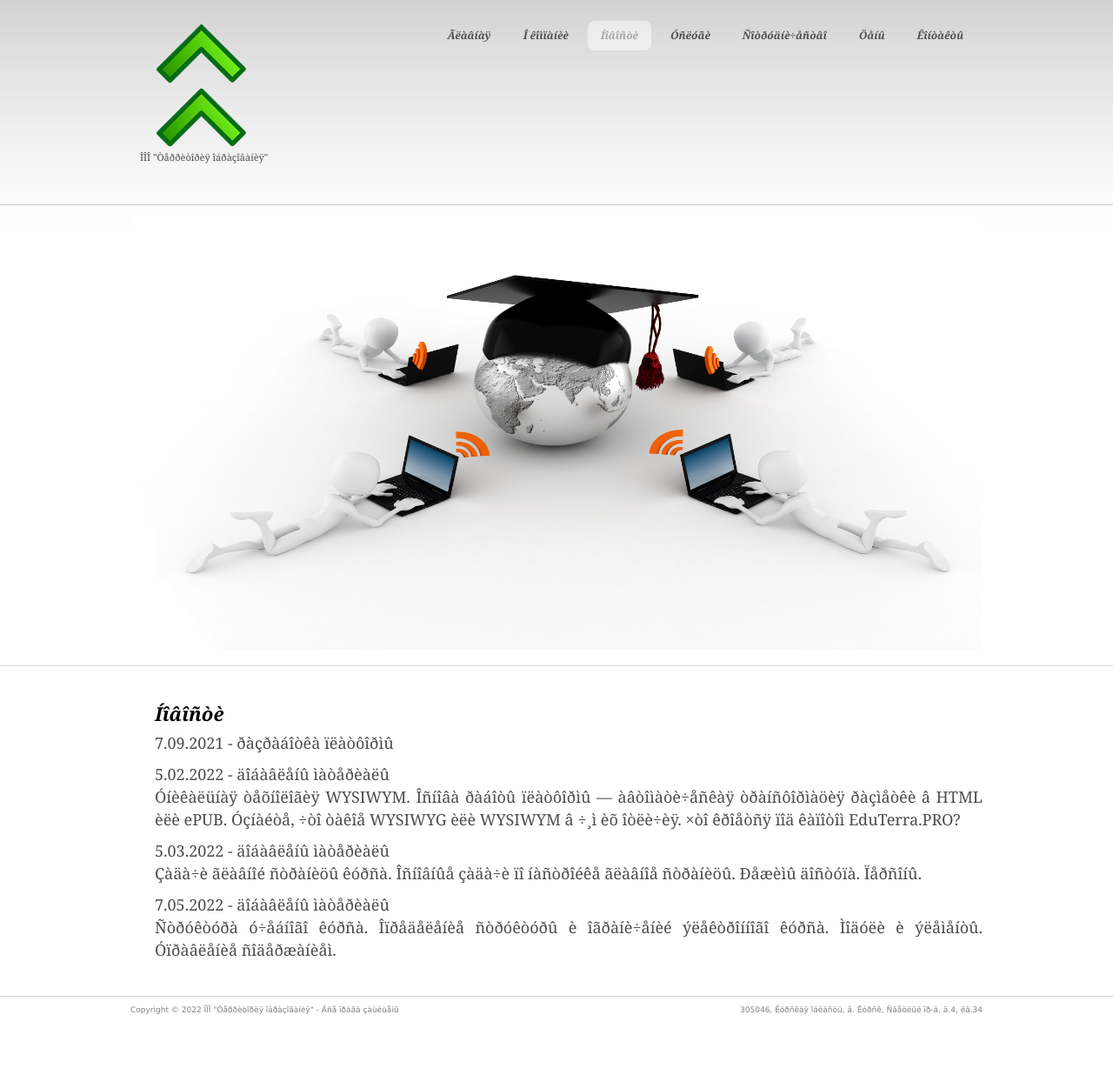
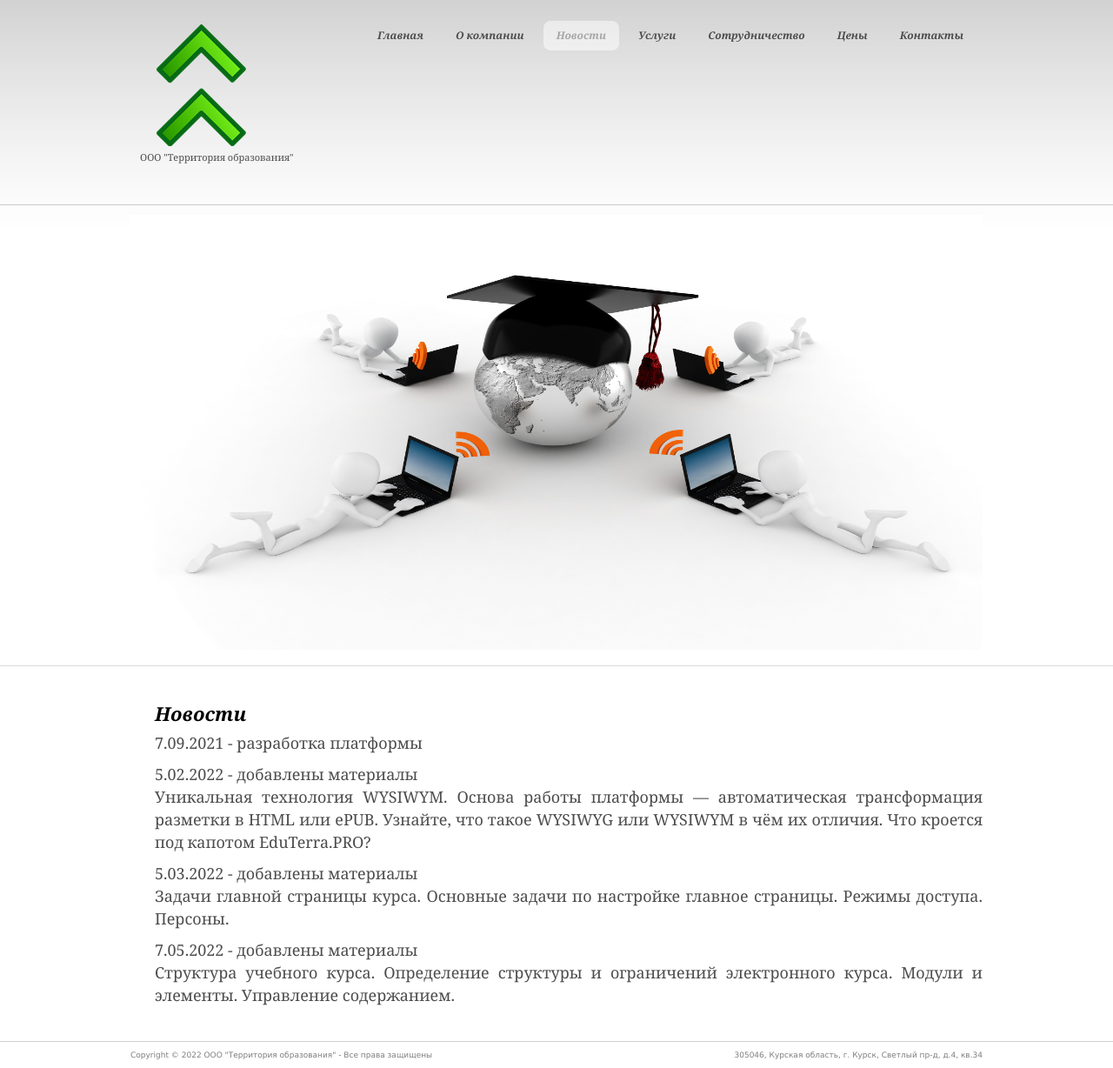
Before and after one commit to eduterra1/eduterra1.github.io, a plain HTML site: page news.html in a window 1280 px wide. Shown: the whole page at 87% size. Before the commit the page ends 1176 px from the top, so only its background shows below. Drawn offline with Linux system fonts and the light colour scheme.

Commit message:
Update news.html

```diff
--- a/news.html
+++ b/news.html
@@ -1,7 +1,7 @@
 <!DOCTYPE html PUBLIC "-//W3C//DTD XHTML 1.0 Transitional//EN" "http://www.w3.org/TR/xhtml1/DTD/xhtml1-transitional.dtd">
 <html xmlns="http://www.w3.org/1999/xhtml">
 <head>
-<title>ÎÎÎ "Òåððèòîðèÿ îáðàçîâàíèÿ"</title>
+<title>ООО "Территория образования"</title>
 <meta http-equiv="Content-type" content="text/html; charset=utf-8" />
 <link rel="stylesheet" href="css/style.css" type="text/css" media="all" />
 </head>
@@ -11,18 +11,18 @@
   <div class="shell">
     <div id="logo-holder">
       <a href="index.html"><img src=images/index_09.png></a>
-<p>ÎÎÎ "Òåððèòîðèÿ îáðàçîâàíèÿ"</p>
+<p>ООО "Территория образования"</p>
 
     </div>
     <div id="navigation">
       <ul>
-        <li><a href="index.html"><span>Ãëàâíàÿ</span></a></li>
-        <li><a href="komp.html"><span>Î êîìïàíèè</span></a></li>
-        <li><a href="news.html" class="active"><span>Íîâîñòè</span></a></li>
-        <li><a href="usl.html"><span>Óñëóãè</span></a></li>
-        <li><a href="sotr.html"><span>Ñîòðóäíè÷åñòâî</span></a></li>
-        <li><a href="price.html"><span>Öåíû</span></a></li>
-        <li><a href="contacts.html"><span>Êîíòàêòû</span></a></li>
+        <li><a href="index.html"><span>Главная</span></a></li>
+        <li><a href="komp.html"><span>О компании</span></a></li>
+        <li><a href="news.html" class="active"><span>Новости</span></a></li>
+        <li><a href="usl.html"><span>Услуги</span></a></li>
+        <li><a href="sotr.html"><span>Сотрудничество</span></a></li>
+        <li><a href="price.html"><span>Цены</span></a></li>
+        <li><a href="contacts.html"><span>Контакты</span></a></li>
       </ul>
     </div>
     <div class="cl">&nbsp;</div>
@@ -38,17 +38,17 @@
   <div class="shell">
 
       <div class="post">
-        <h3>Íîâîñòè</h3>
-        <font size="+1"><p align="justify">7.09.2021 - ðàçðàáîòêà ïëàòôîðìû
-<p align="justify">5.02.2022 - äîáàâëåíû ìàòåðèàëû
-<br>Óíèêàëüíàÿ òåõíîëîãèÿ WYSIWYM.
-Îñíîâà ðàáîòû ïëàòôîðìû — àâòîìàòè÷åñêàÿ òðàíñôîðìàöèÿ ðàçìåòêè â HTML èëè ePUB. Óçíàéòå, ÷òî òàêîå WYSIWYG èëè WYSIWYM â ÷¸ì èõ îòëè÷èÿ. ×òî êðîåòñÿ ïîä êàïîòîì EduTerra.PRO?
-<p align="justify">5.03.2022 - äîáàâëåíû ìàòåðèàëû
-<br>Çàäà÷è ãëàâíîé ñòðàíèöû êóðñà.
-Îñíîâíûå çàäà÷è ïî íàñòðîéêå ãëàâíîå ñòðàíèöû. Ðåæèìû äîñòóïà. Ïåðñîíû.
-<p align="justify">7.05.2022 - äîáàâëåíû ìàòåðèàëû
-<br>Ñòðóêòóðà ó÷åáíîãî êóðñà.
-Îïðåäåëåíèå ñòðóêòóðû è îãðàíè÷åíèé ýëåêòðîííîãî êóðñà. Ìîäóëè è ýëåìåíòû. Óïðàâëåíèå ñîäåðæàíèåì.
+        <h3>Новости</h3>
+        <font size="+1"><p align="justify">7.09.2021 - разработка платформы
+<p align="justify">5.02.2022 - добавлены материалы
+<br>Уникальная технология WYSIWYM.
+Основа работы платформы — автоматическая трансформация разметки в HTML или ePUB. Узнайте, что такое WYSIWYG или WYSIWYM в чём их отличия. Что кроется под капотом EduTerra.PRO?
+<p align="justify">5.03.2022 - добавлены материалы
+<br>Задачи главной страницы курса.
+Основные задачи по настройке главное страницы. Режимы доступа. Персоны.
+<p align="justify">7.05.2022 - добавлены материалы
+<br>Структура учебного курса.
+Определение структуры и ограничений электронного курса. Модули и элементы. Управление содержанием.
       </div>
 
 
@@ -59,8 +59,8 @@
 </div>
 <div class="footer">
   <div class="shell">
-    <p class="lf">Copyright &copy; 2022 ÎÎÎ "Òåððèòîðèÿ îáðàçîâàíèÿ" - Âñå ïðàâà çàùèùåíû</p>
-    <p class="rf">305046, Êóðñêàÿ îáëàñòü, ã. Êóðñê, Ñâåòëûé ïð-ä, ä.4, êâ.34</p>
+    <p class="lf">Copyright &copy; 2022 ООО "Территория образования" - Все права защищены</p>
+    <p class="rf">305046, Курская область, г. Курск, Светлый пр-д, д.4, кв.34</p>
     <div style="clear:both;"></div>
   </div>
 </div>
```
